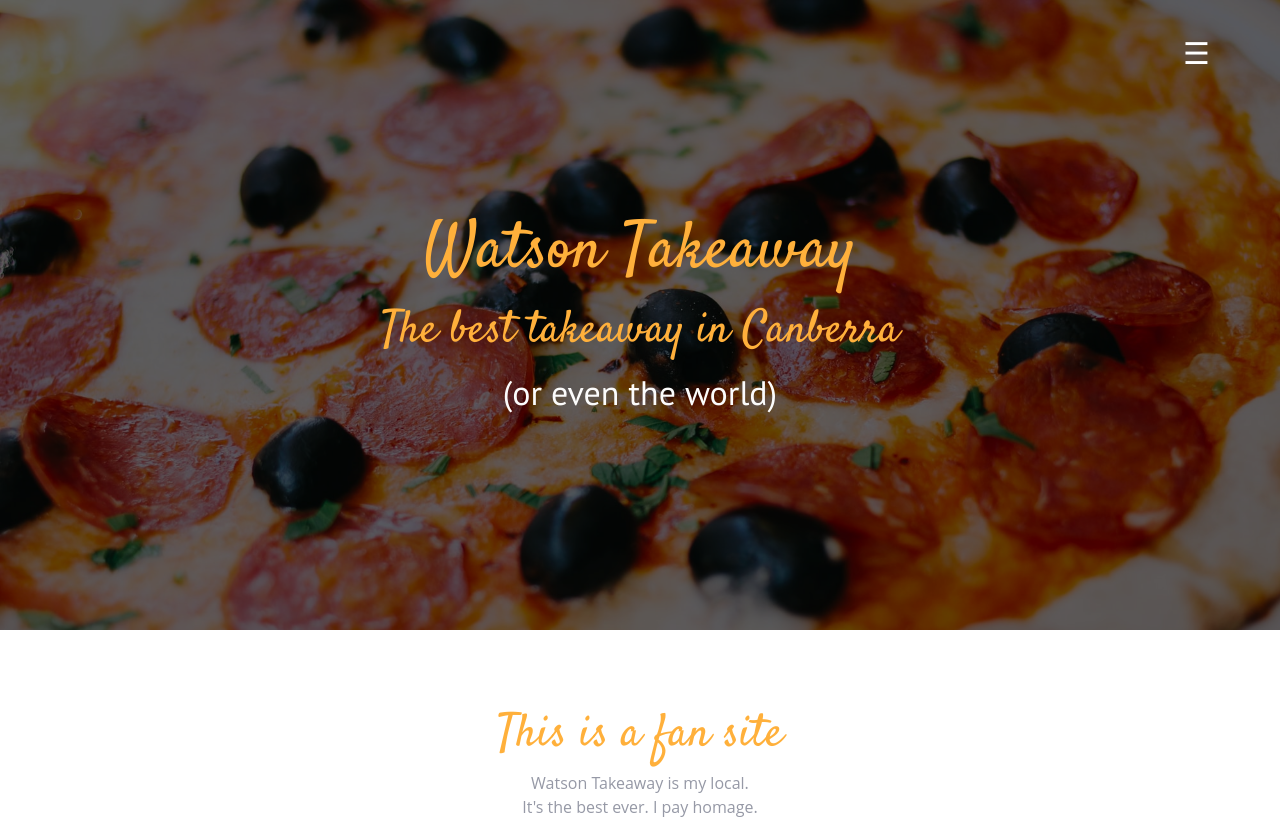
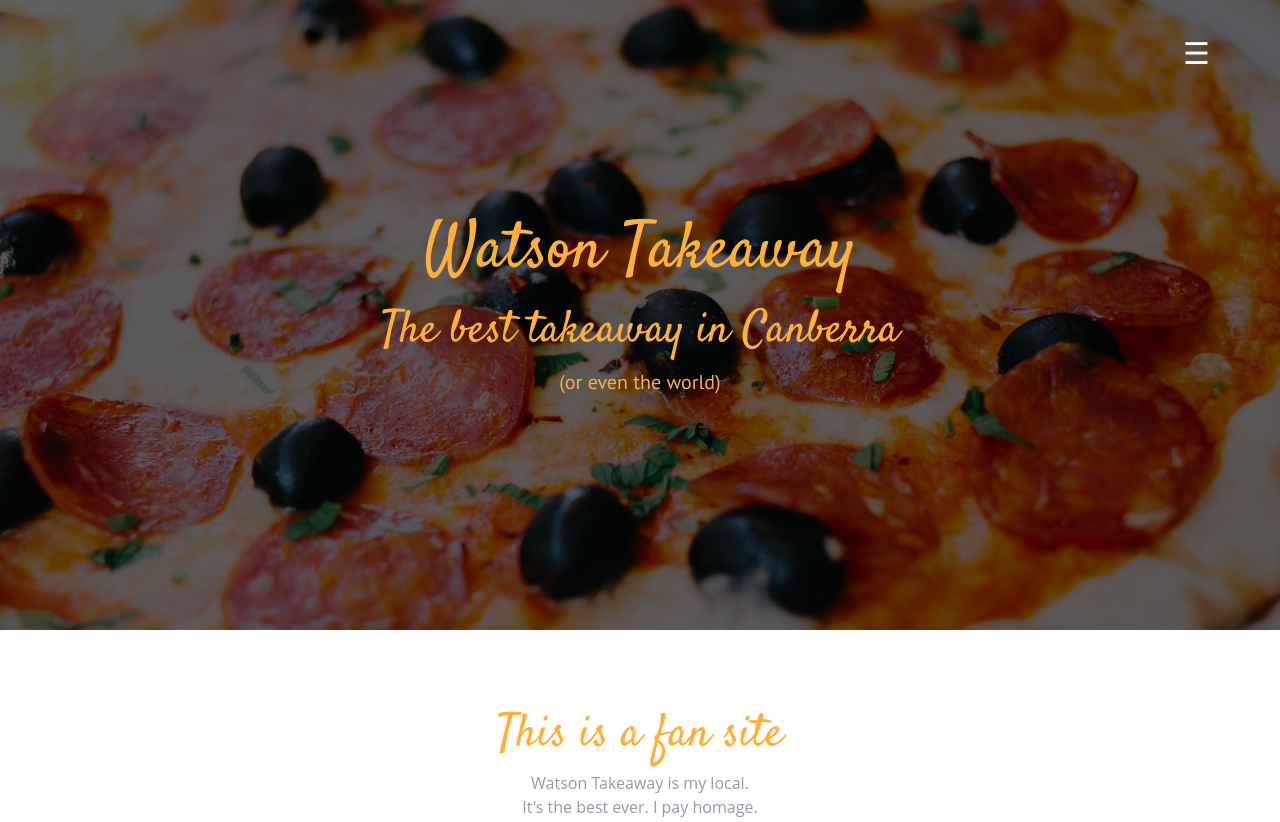
Before and after one commit to grahamethompson/watsontakeaway, a plain HTML site: page index.html in a window 1280 px wide. Shown: the top 822 px of the page. Drawn offline with Linux system fonts and the light colour scheme; a web font is replaced by a local one.

```diff
--- a/css/style.css
+++ b/css/style.css
@@ -46,8 +46,8 @@
 }
 #banner p{
     font-family: 'PT Sans', sans-serif;
-    color: #fcfcfc;
-    font-size: 34px;
+    color: #ffb03b;;
+    font-size: 20px;
 }
 .section-padding{
     padding: 60px 0px;
```
